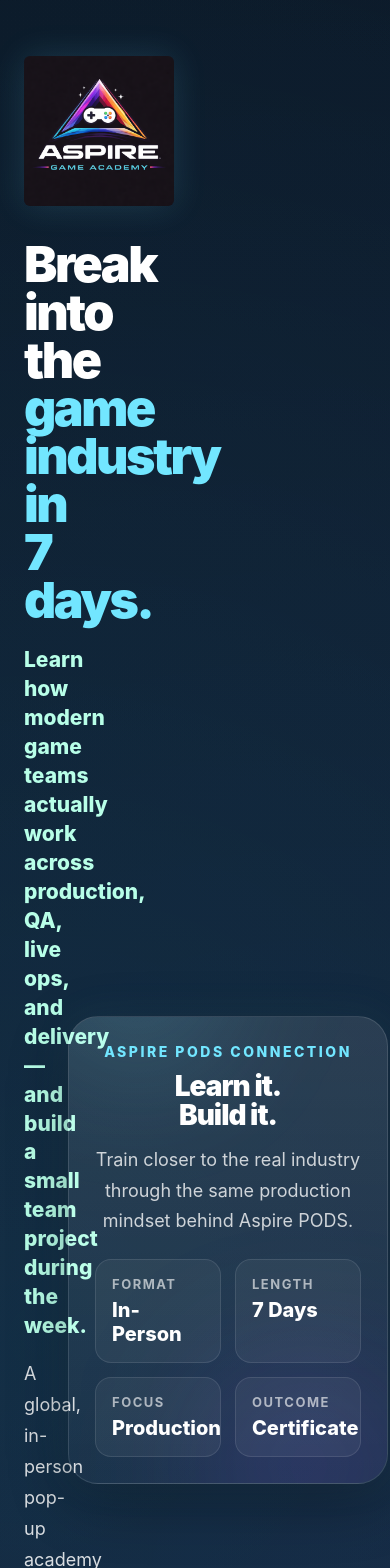
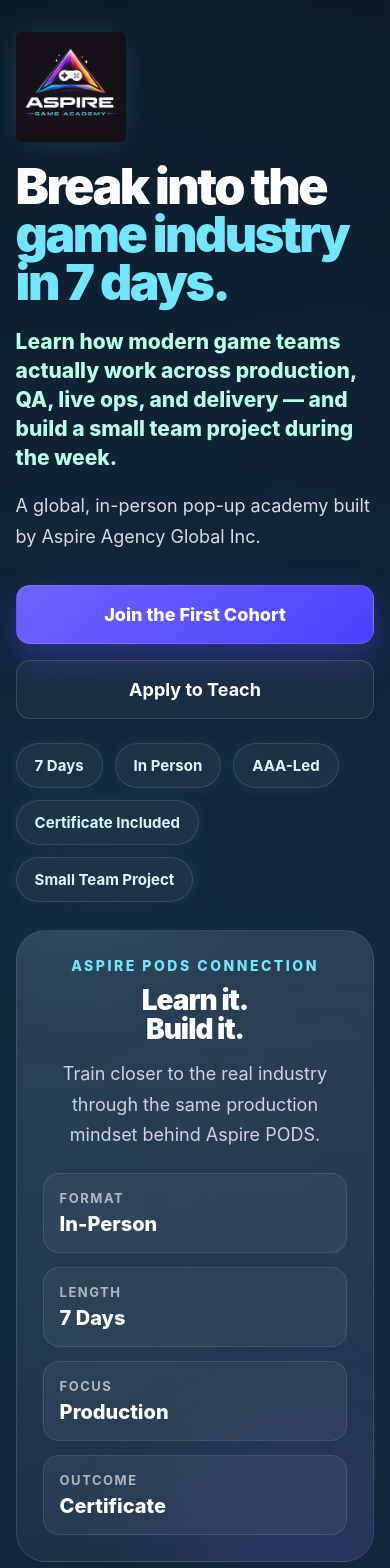
Before and after one commit to jessgoodvibesonly/aspire-game-academy, a Next.js app: page / in a window 390 px wide. Shown: the top 1568 px of the page. Built offline with nearby package versions, Linux system fonts and the light colour scheme.

Commit message:
Improve homepage mobile responsiveness

```diff
--- a/app/page.tsx
+++ b/app/page.tsx
@@ -30,7 +30,7 @@ export default function Home() {
       linear-gradient(135deg, ${colors.bg0} 0%, ${colors.bg1} 46%, ${colors.bg2} 100%)
     `,
     color: colors.text,
-    padding: "0 24px 100px 24px",
+    padding: "0 clamp(14px, 4vw, 24px) 100px clamp(14px, 4vw, 24px)",
     fontFamily:
       'Inter, Arial, Helvetica, ui-sans-serif, system-ui, -apple-system, BlinkMacSystemFont, "Segoe UI", sans-serif',
   } as const;
@@ -43,7 +43,7 @@ export default function Home() {
   const sectionStyle = {
     maxWidth: "1200px",
     margin: "0 auto",
-    padding: "78px 0",
+    padding: "clamp(56px, 8vw, 78px) 0",
   } as const;
 
   const dividerStyle = {
@@ -81,7 +81,7 @@ export default function Home() {
 
   const gridStyle = {
     display: "grid",
-    gridTemplateColumns: "repeat(auto-fit, minmax(250px, 1fr))",
+    gridTemplateColumns: "repeat(auto-fit, minmax(220px, 1fr))",
     gap: "20px",
     marginTop: "28px",
   } as const;
@@ -119,6 +119,8 @@ export default function Home() {
     fontSize: "18px",
     boxShadow: "0 14px 34px rgba(95, 78, 255, 0.34)",
     border: "1px solid rgba(255,255,255,0.10)",
+    minWidth: "220px",
+    textAlign: "center",
   } as const;
 
   const buttonSecondaryStyle = {
@@ -132,6 +134,8 @@ export default function Home() {
     fontWeight: 700,
     fontSize: "18px",
     backdropFilter: "blur(6px)",
+    minWidth: "220px",
+    textAlign: "center",
   } as const;
 
   const sectionIntroStyle = {
@@ -222,6 +226,50 @@ export default function Home() {
     "Communicate like a real studio team",
   ];
 
+
+  const responsiveStyles = `
+    @media (max-width: 980px) {
+      .hero-section {
+        padding-top: 32px !important;
+        padding-bottom: 56px !important;
+      }
+
+      .hero-grid {
+        grid-template-columns: minmax(0, 1fr) !important;
+        gap: 28px !important;
+      }
+
+      .hero-panel {
+        max-width: 680px;
+        margin: 0 auto;
+      }
+
+      .tuition-grid {
+        grid-template-columns: minmax(0, 1fr) !important;
+      }
+    }
+
+    @media (max-width: 640px) {
+      .page-root {
+        padding-bottom: 72px !important;
+      }
+
+      .logo-wrap {
+        width: 110px !important;
+        height: 110px !important;
+        margin-bottom: 20px !important;
+      }
+
+      .cta-row a {
+        width: 100%;
+      }
+
+      .metrics-grid {
+        grid-template-columns: minmax(0, 1fr) !important;
+      }
+    }
+  `;
+
   const builtFor = [
     "Future producers",
     "Aspiring QA and Dev QA talent",
@@ -231,8 +279,10 @@ export default function Home() {
   ];
 
   return (
-    <main style={pageStyle}>
+    <main className="page-root" style={pageStyle}>
+      <style>{responsiveStyles}</style>
       <section
+        className="hero-section"
         style={{
           ...containerStyle,
           paddingTop: "56px",
@@ -240,6 +290,7 @@ export default function Home() {
         }}
       >
         <div
+          className="hero-grid"
           style={{
             display: "grid",
             gridTemplateColumns: "minmax(0, 1.1fr) minmax(320px, 0.9fr)",
@@ -249,6 +300,7 @@ export default function Home() {
         >
           <div>
             <div
+              className="logo-wrap"
               style={{
                 width: "150px",
                 height: "150px",
@@ -312,6 +364,7 @@ export default function Home() {
             </p>
 
             <div
+              className="cta-row"
               style={{
                 display: "flex",
                 gap: "16px",
@@ -329,6 +382,7 @@ export default function Home() {
             </div>
 
             <div
+              className="facts-row"
               style={{
                 display: "flex",
                 flexWrap: "wrap",
@@ -346,6 +400,7 @@ export default function Home() {
 
           <div>
             <div
+              className="hero-panel"
               style={{
                 position: "relative",
                 borderRadius: "30px",
@@ -433,6 +488,7 @@ export default function Home() {
                 </div>
 
                 <div
+                  className="metrics-grid"
                   style={{
                     display: "grid",
                     gridTemplateColumns: "repeat(2, minmax(0, 1fr))",
@@ -674,6 +730,7 @@ export default function Home() {
         </div>
 
         <div
+          className="tuition-grid"
           style={{
             display: "grid",
             gridTemplateColumns: "1.1fr 0.9fr",
```
